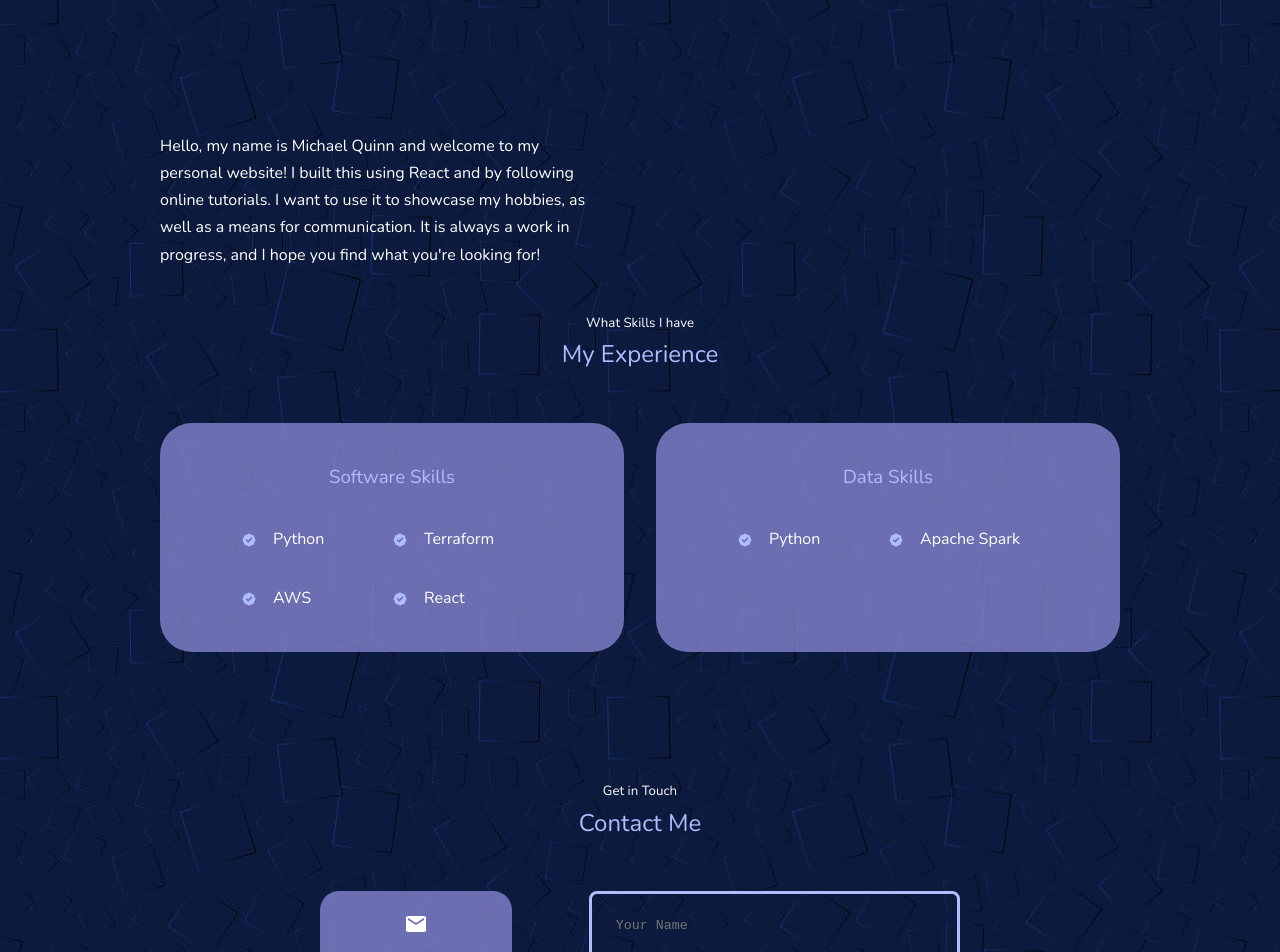
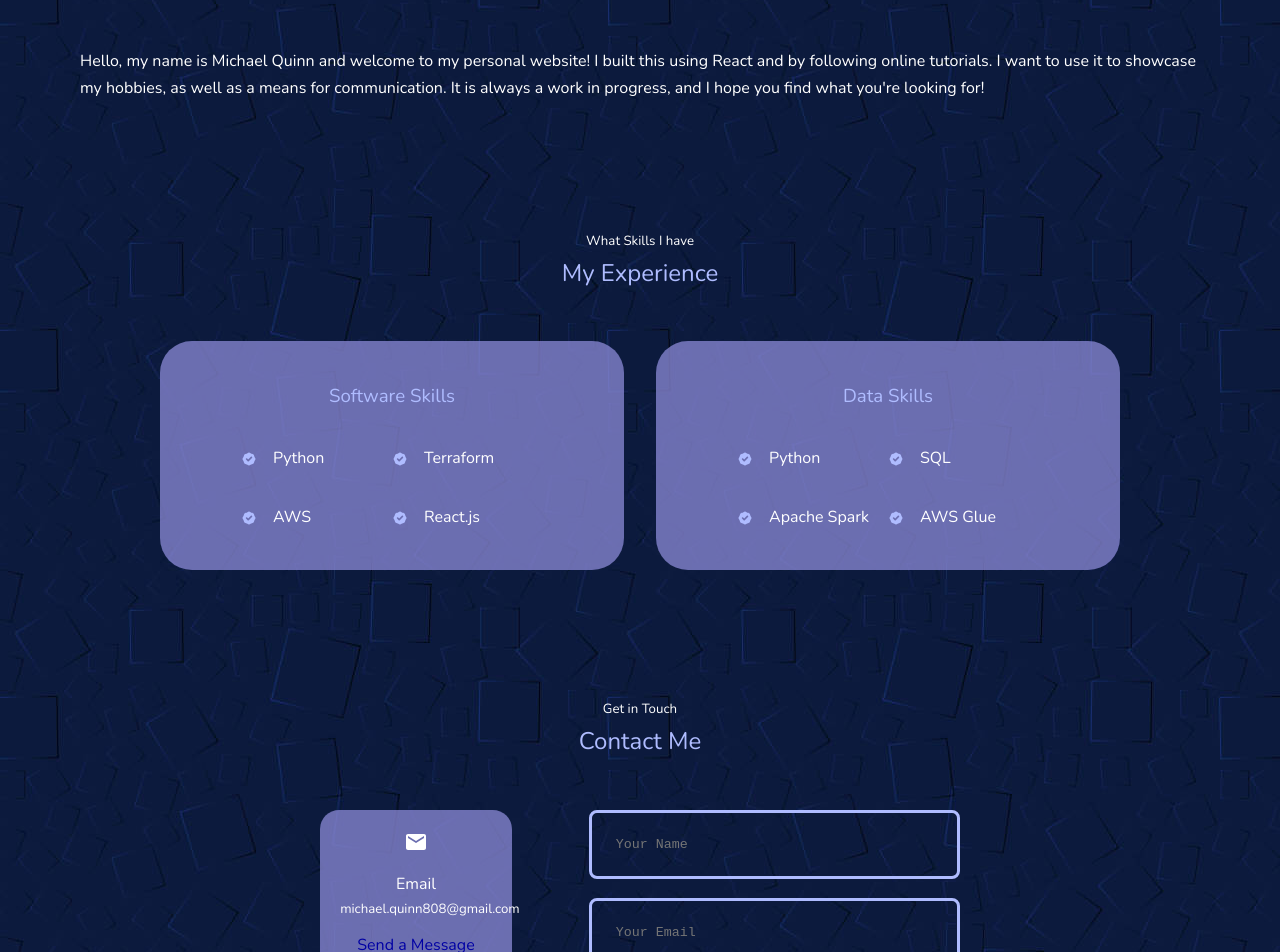
Before and after one commit to mjq4my/mjqmedia, a React (Create React App) app: page / in a window 1280 px wide. Shown: the part 1520-2472 px from the top of the page. Built offline with nearby package versions, Linux system fonts and the light colour scheme.

Commit message:
updating cards and navbar

```diff
--- a/src/components/about/About.jsx
+++ b/src/components/about/About.jsx
@@ -47,8 +47,9 @@ const About = () => {
 
           </div>
         </div>
+      </div>
 
-        <div>
+      <div className='whoiam'>
         <p>
           Hello, my name is Michael Quinn and welcome to my personal website!
           I built this using React and by following online tutorials. I want to use it
@@ -57,7 +58,6 @@ const About = () => {
         </p>
       </div>
 
-      </div>
     </section>
   )
 }
--- a/src/components/about/about.css
+++ b/src/components/about/about.css
@@ -59,12 +59,12 @@
 
 .about_card h5{
     font-size: 0.95rem;
-    color: var(--color-white)
+    color: white
 }
 
 .about_card small{
     font-size: 0.7rem;
-    color: var(--color-white)
+    color: white
 }
 
 .about_content {
@@ -75,6 +75,10 @@
 .about_content p {
     margin: 2rem 0 2.6rem;
     color: var(--color-light);
+}
+
+.whoiam {
+    margin: 0 5rem 0;
 }
 
 /* ############# MEDIA QUERIES (MEDIUM DEVICES e.g. tablets) ############# */
--- a/src/components/contact/contact.css
+++ b/src/components/contact/contact.css
@@ -20,10 +20,10 @@
     transition: var(--transition);
 }
 
-.contact_option:hover {
+/* .contact_option:hover {
     background: transparent;
     border-color: var(--color-primary-variant);
-}
+} */
 
 .contact_option-icon {
     font-size: 1.5rem;
@@ -56,6 +56,10 @@ input, textarea {
     font-family: Monospace;
 }
 
+input, textarea:focus{
+    color: white;
+}
+
 /* ############# MEDIA QUERIES (MEDIUM DEVICES e.g. tablets) ############# */
 @media screen and (max-width: 1024px) {
     .container.contact_container {
--- a/src/components/experience/Experience.jsx
+++ b/src/components/experience/Experience.jsx
@@ -39,7 +39,7 @@ const Experience = () => {
             <article className='experience_details'>
               <HiBadgeCheck className='experience_details-icon'/>
               <div>
-                <h4>React</h4>
+                <h4>React.js</h4>
               </div>
             </article>
 
@@ -61,7 +61,21 @@ const Experience = () => {
             <article className='experience_details'>
               <HiBadgeCheck className='experience_details-icon'/>
               <div>
+                <h4>SQL</h4>
+              </div>
+            </article>
+
+            <article className='experience_details'>
+              <HiBadgeCheck className='experience_details-icon'/>
+              <div>
                 <h4>Apache Spark</h4>
+              </div>
+            </article>
+
+            <article className='experience_details'>
+              <HiBadgeCheck className='experience_details-icon'/>
+              <div>
+                <h4>AWS Glue</h4>
               </div>
             </article>
 
--- a/src/components/experience/experience.css
+++ b/src/components/experience/experience.css
@@ -14,7 +14,7 @@
 
 .experience_container > div:hover{
     background:transparent;
-    border-color: var(--color-primary-variant);
+    border-color: var(--color-primary);
     cursor: default;
 }
 
--- a/src/components/footer/footer.css
+++ b/src/components/footer/footer.css
@@ -34,7 +34,7 @@ footer a {
 
 .footer_socials a {
     background: var(--color-bg);
-    color: var(--color-white);
+    color: white;
     padding: 0.8rem;
     border-radius: 0.7rem;
     border: 1px solid transparent;
--- a/src/components/header/Header.jsx
+++ b/src/components/header/Header.jsx
@@ -10,7 +10,7 @@ const Header = () => {
       <div className="container header_container">
         <h5>Hello I'm</h5>
         <h1>Michael Quinn</h1>
-        <h5 className="text-light">Business Analyst and Music Blogger</h5>
+        <h5 className="text-light">Business Analyst and Blogger</h5>
         <CTA />
         <HeaderSocials />
 
--- a/src/components/nav/Nav.jsx
+++ b/src/components/nav/Nav.jsx
@@ -3,6 +3,7 @@ import './nav.css'
 import {ImHome3} from 'react-icons/im'
 import {FaUser} from 'react-icons/fa'
 import {RiMailSendLine} from 'react-icons/ri'
+import {ImList2} from 'react-icons/im'
 import {useState} from 'react'
 
 const Nav = () => {
@@ -13,6 +14,7 @@ const Nav = () => {
     <nav>
       <a href="#" onClick={() => setActiveNav('#')} className={activeNav === '#' ? 'active' : ''}><ImHome3/></a>
       <a href="#about" onClick={() => setActiveNav('#about')} className={activeNav === '#about' ? 'active' : ''}><FaUser/></a>
+      <a href="#experience" onClick={() => setActiveNav('#experience')} className={activeNav === '#experience' ? 'active' : ''}><ImList2/></a>
       <a href="#contact" onClick={() => setActiveNav('#contact')} className={activeNav === '#contact' ? 'active' : ''}><RiMailSendLine/></a>
     </nav>
   )
--- a/src/components/nav/nav.css
+++ b/src/components/nav/nav.css
@@ -29,5 +29,5 @@ nav a:hover {
 
 nav a.active {
     background: var(--color-primary);
-    color: var(--color-white);
+    color: white;
 }
--- a/src/index.css
+++ b/src/index.css
@@ -23,7 +23,6 @@
   /* --color-bg-variant: #3c3c3c;
   --color-primary: #bfbfbf;
   --color-primary-variant: #1f1f38;
-  --color-white: #fff;
   --color-black: black;
   --color-grey: grey; */
 
@@ -33,7 +32,6 @@
   --color-bg-variant: #8b8ad7bf;
   --color-primary: #afbcff;
   --color-primary-variant: #0000a4;
-  --color-white: #fff;
   --color-black: black;
   --color-grey: grey;
 
@@ -55,7 +53,7 @@ html {
 body {
   font-family: "Nunito", sans-serif;
   background: var(--color-bg);
-  color: var(--color-white);
+  color: white;
   line-height: 1.7;
   background-image: url(../src/images/background14.jpeg);
 }
@@ -84,7 +82,7 @@ section {
 
 section > h2, section > h5 {
   text-align: center;
-  color: var(--color-white);
+  color: white;
 }
 
 section > h2 {
@@ -98,7 +96,7 @@ section > h2 {
 }
 
 a:hover {
-  color: var(--color-white);
+  color: white;
   transition: var(--transition);
 }
 
@@ -114,7 +112,7 @@ a:hover {
 }
 
 .btn:hover {
-  background: var(--color-white);
+  background: white;
   color: var(--color-bg);
   border-color: transparent;
   border: 2px solid var(--color-bg-variant);
```
Lines whose indentation alone changed are shown as unchanged.
